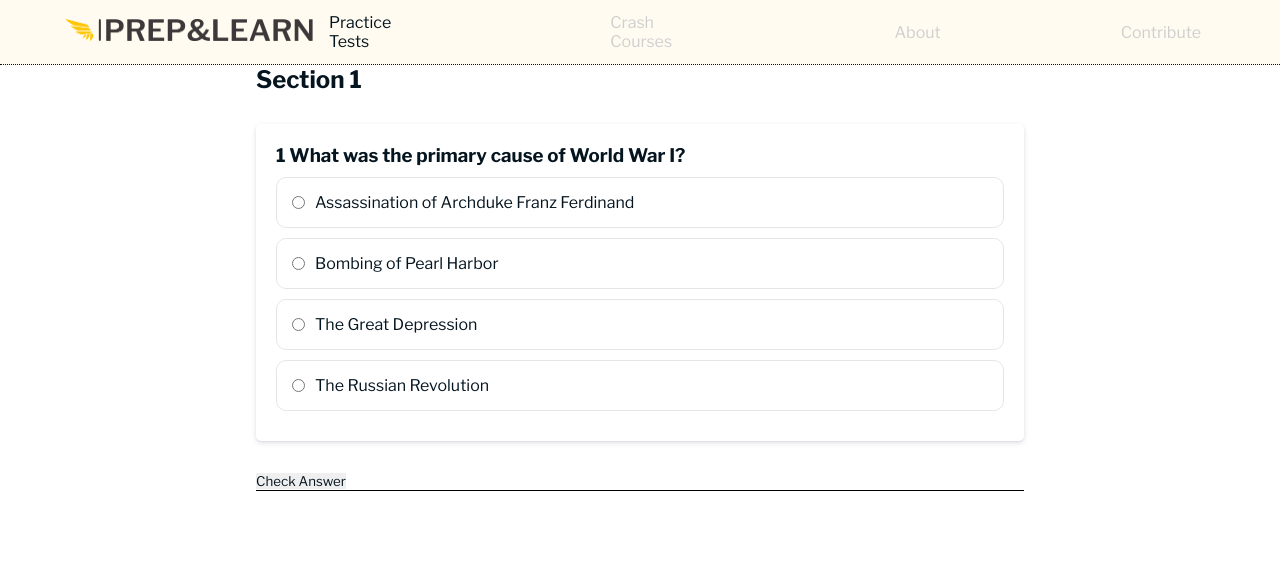
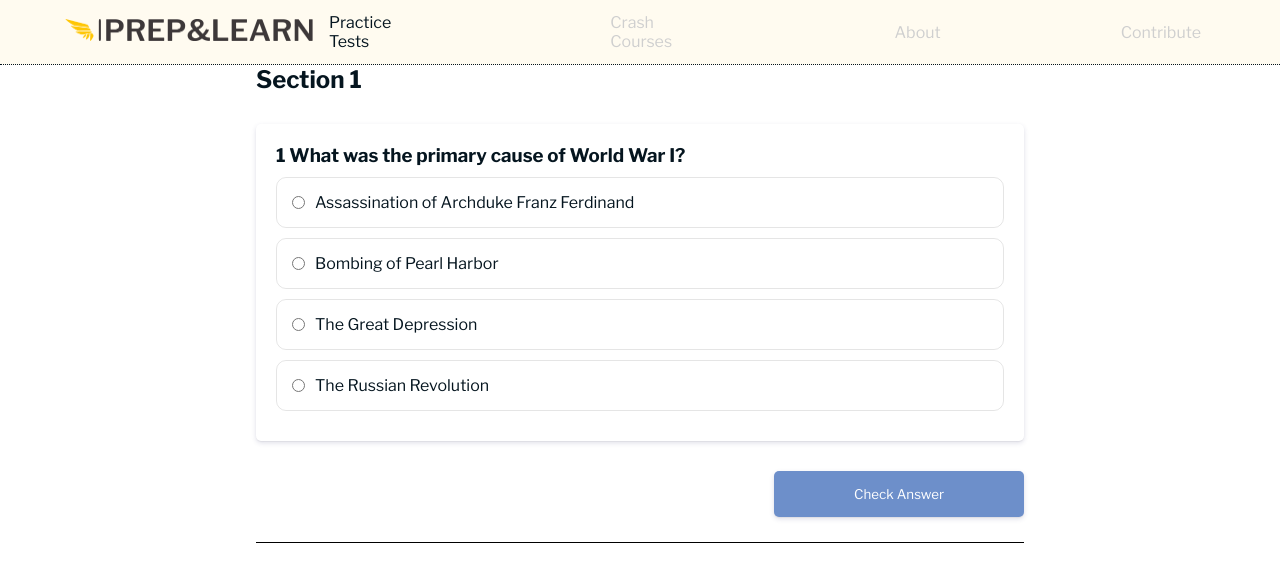
Before and after one commit to minkhaung-mkks/prep-learn, a Next.js app: page /practices/1/1 in a window 1280 px wide. Shown: the top 582 px of the page. Built offline with nearby package versions, Linux system fonts and the light colour scheme.

Commit message:
Styling for nav_buttons

```diff
--- a/styles/quiz.css
+++ b/styles/quiz.css
@@ -146,3 +146,38 @@
     color: var(--correct-text);
     font-weight: 500;
 }
+
+.question_nav {
+    display: flex;
+    justify-content: space-around;
+    padding-bottom: 25px;
+}
+
+.nav_btn {
+    padding: 15px 80px;
+    border: none;
+    border-radius: 5px;
+    -webkit-border-radius: 5px;
+    -moz-border-radius: 5px;
+    -ms-border-radius: 5px;
+    -o-border-radius: 5px;
+    box-shadow: rgba(50, 50, 105, 0.15) 0px 2px 5px 0px, rgba(0, 0, 0, 0.05) 0px 1px 1px 0px;
+}
+
+.next_btn,
+.check_btn {
+    margin-left: auto;
+    margin-right: 0%;
+    background-color: var(--accent);
+    color: var(--background);
+}
+
+.prev_btn {
+    background-color: var(--text);
+    color: var(--background);
+}
+
+.finish_btn {
+    background-color: var(--correct);
+    color: var(--correct-text);
+}
```
